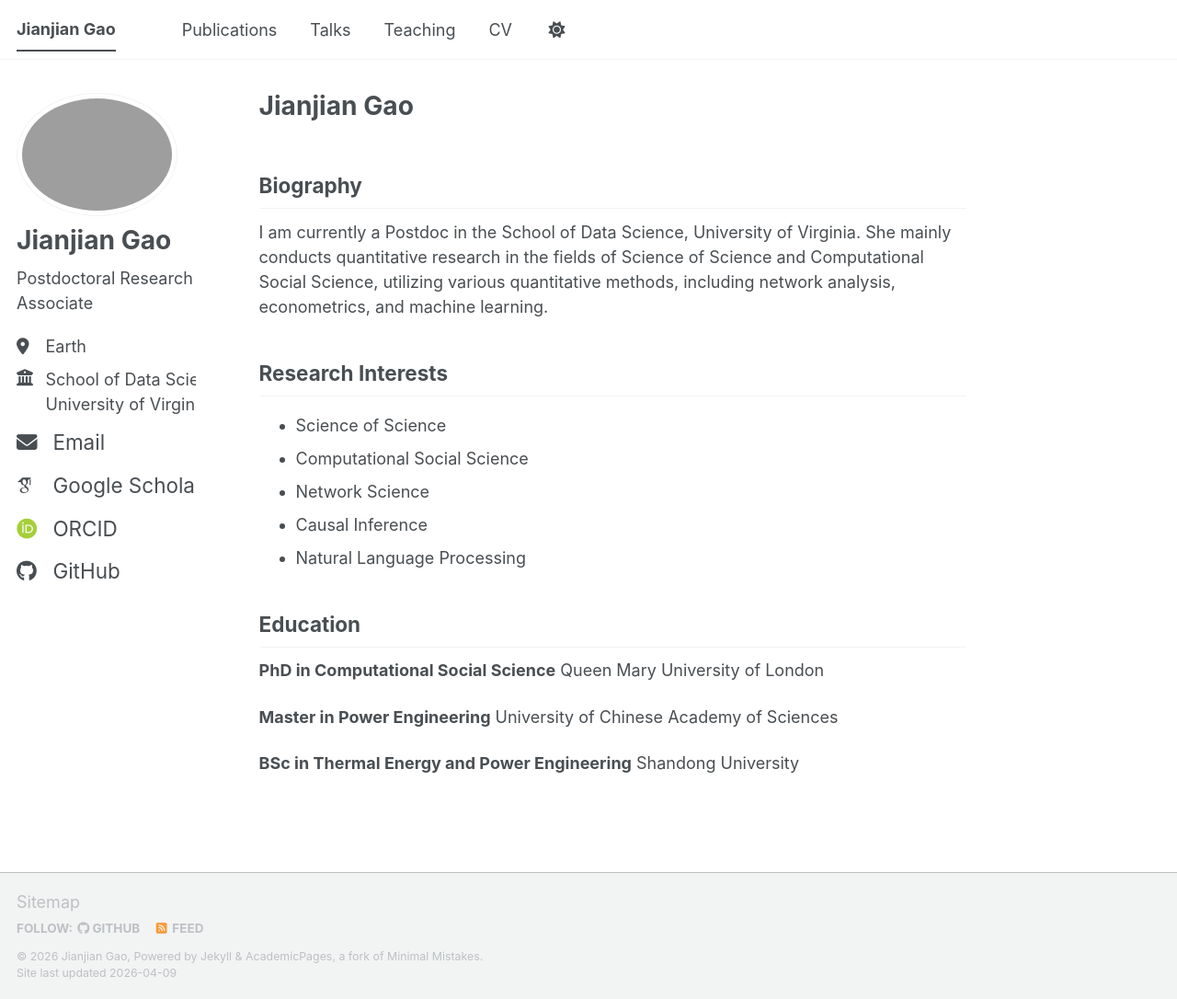
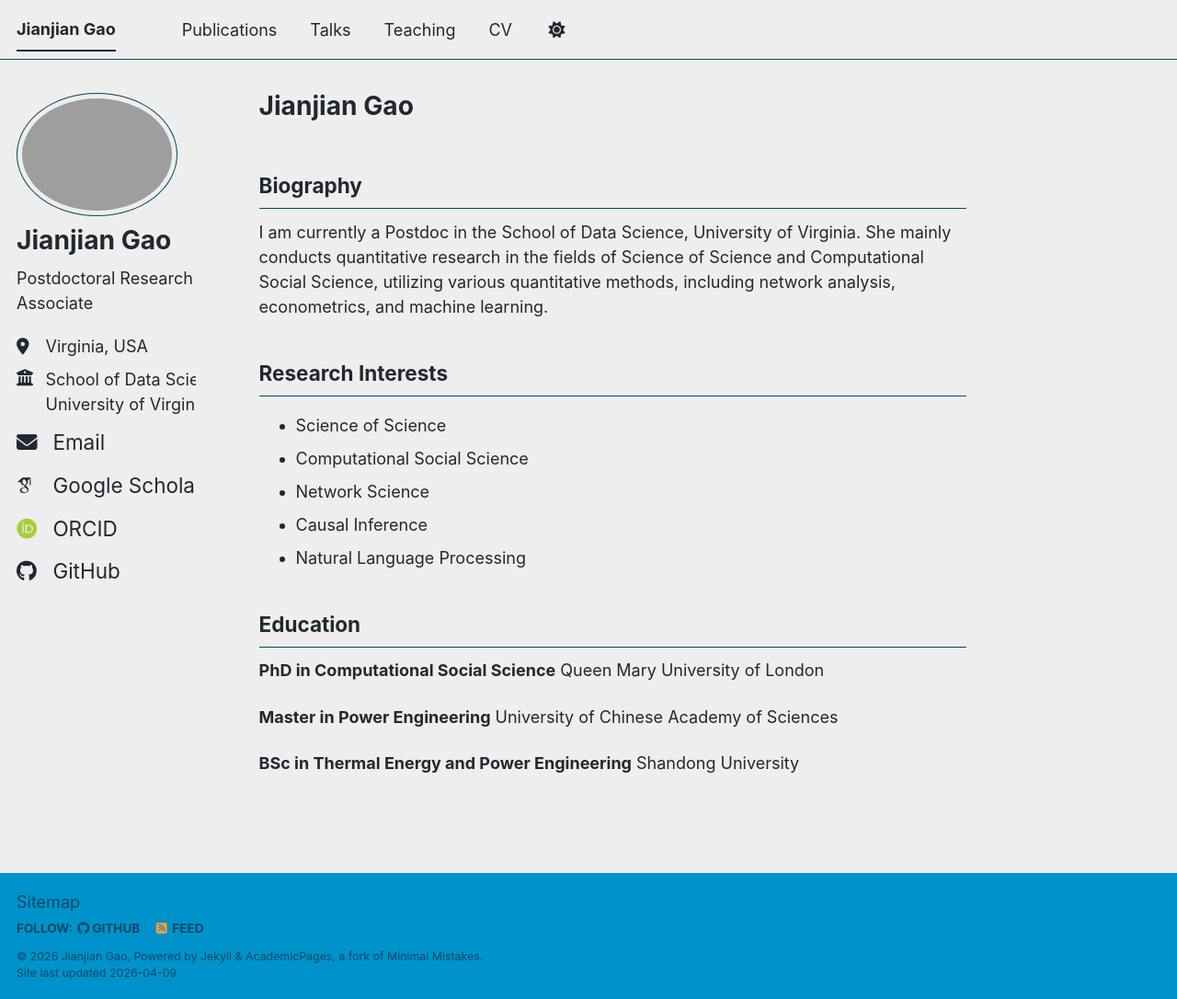
Before and after one commit to jiaoyang2018/jiaoyang2018.github.io, a Jekyll site: the page built from _pages/about.md, in a window 1280 px wide and 1086 px high. Shown: the whole window at 92% size. Built offline with Jekyll 4.4.1, drawn with Linux system fonts in a browser that asks for light colours; some web fonts are replaced; a script bundle is joined from its source files by our own code; library files that are not in the unit come from our copies.

Commit message:
Update config
Co-Authored-By: Claude Sonnet 4.6 <noreply@anthropic.com>

```diff
--- a/_config.yml
+++ b/_config.yml
@@ -8,7 +8,7 @@
 
 # Basic Site Settings
 locale                   : "en-US"
-site_theme               : "default" # The available themes options are "default", "air", "sunrise", "mint", "dirt" and "contrast"
+site_theme               : "air" # The available themes options are "default", "air", "sunrise", "mint", "dirt" and "contrast"
 title                    : "Jianjian Gao"
 title_separator          : "-"
 name                     : &name "Jianjian Gao"
@@ -27,7 +27,7 @@ author:
   name             : "Jianjian Gao"
   pronouns         : # example: "she/her"
   bio              : "Postdoctoral Research Associate"
-  location         : "Earth"
+  location         : "Virginia, USA"
   employer         : "School of Data Science <br/>University of Virginia"
   uri              : # URL
   email            : "psp2nq@virginia.edu"
```
